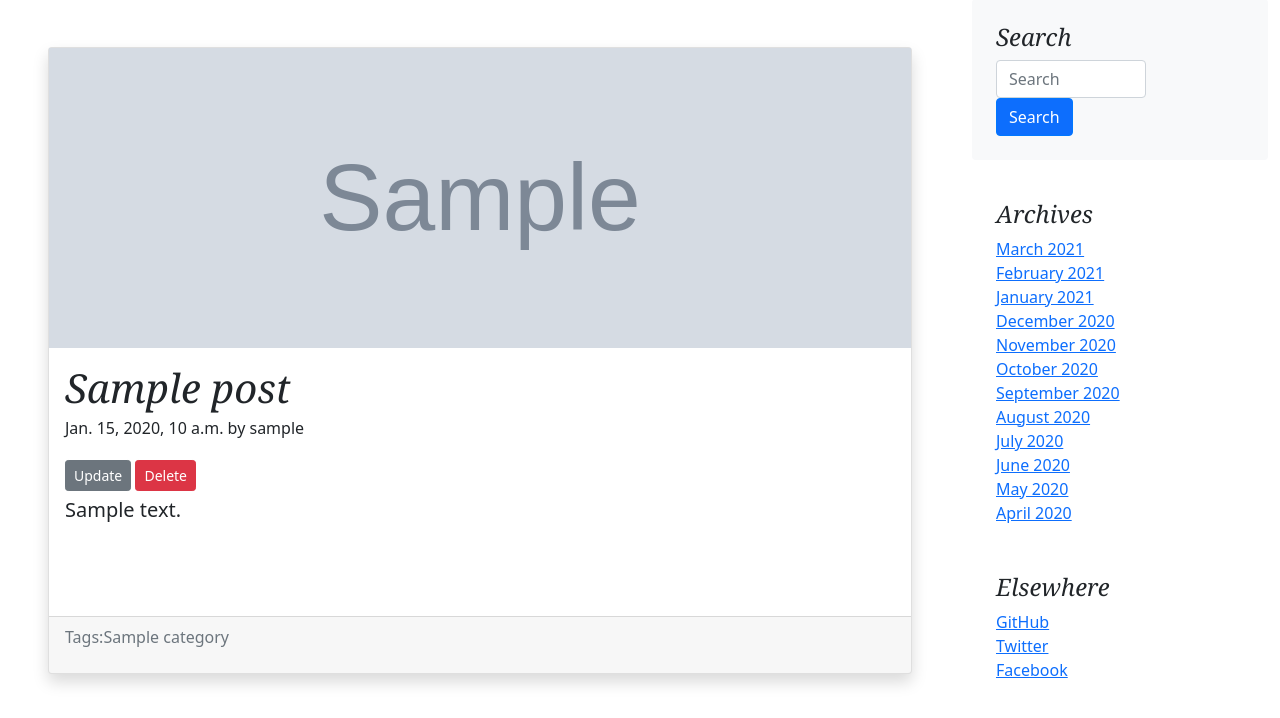
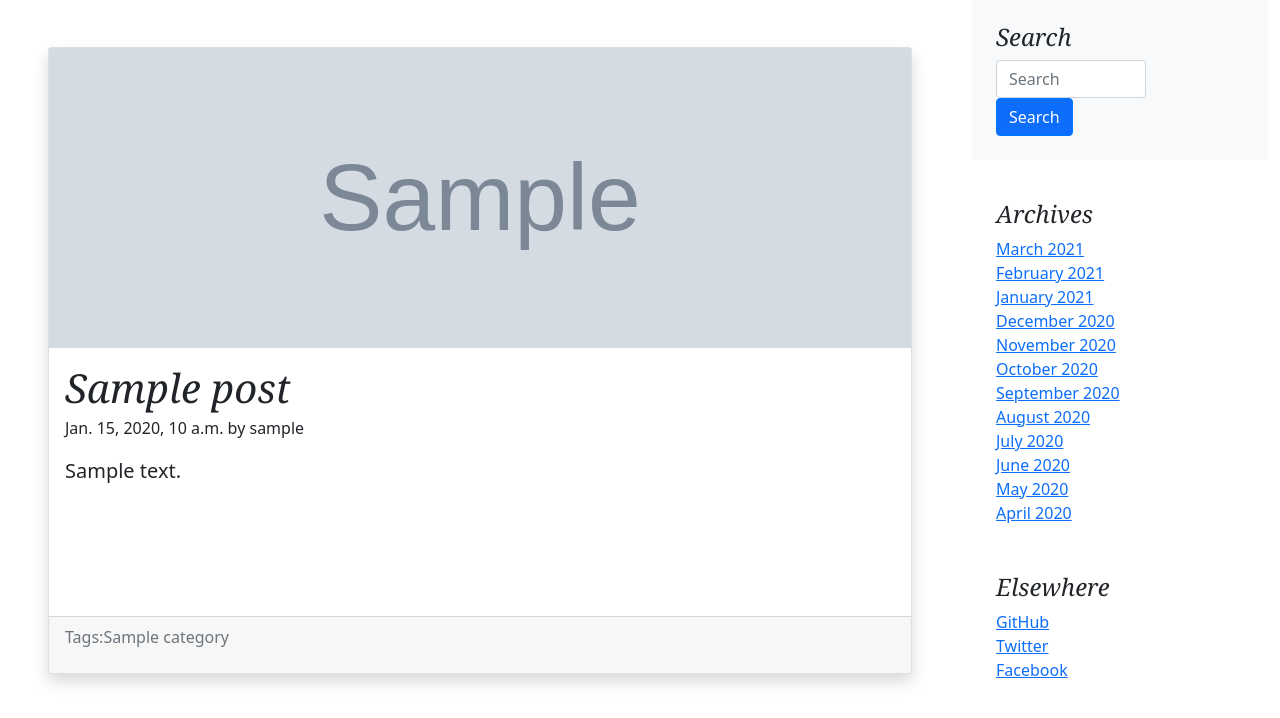
Before and after one commit to davy254/django_blog_2, a Django app: a page that uses blog/templates/blog/post-detail.html in a window 1280 px wide. Shown: the part 274-992 px from the top of the page. Run offline with Django 4.2, Linux system fonts and the light colour scheme; tables that the repository leaves empty hold one stand-in row (values such as "Sample post"); grey boxes marked "Sample" are stand-in pictures; some libraries are stand-ins or nearby versions.

Commit message:
Update post-detail.html

```diff
--- a/blog/templates/blog/post-detail.html
+++ b/blog/templates/blog/post-detail.html
@@ -22,9 +22,11 @@
     <article class="card-body">
         <em><h5 class="blog-post-title" style="font-size: 2.5rem;">{{post.title}}</h5></em>
         <p>{{ post.pub_date}} by {{ post.author}}</p>
-         <div>
-            <a class="btn btn-secondary btn-sm mt-1 mb-1" href="{% url 'blog:post-update' post.slug %}">Update</a>
-            <a class="btn btn-danger btn-sm mt-1 mb-1" href="{% url 'blog:post-delete' post.slug %}">Delete</a>
+        <div>
+            {% if post.author == user%}
+                    <a class="btn btn-secondary btn-sm mt-1 mb-2" href="{% url 'blog:post-update' post.slug %}">Update Post</a>
+                    <a class="btn btn-danger btn-sm mt-1 mb-2"  href="{% url 'blog:post-delete' post.slug %}" >Delete Post</a>
+            {% endif %}
         </div>
         <p class="card-text lead">{{ post.content}}</p>
     </article>
```
